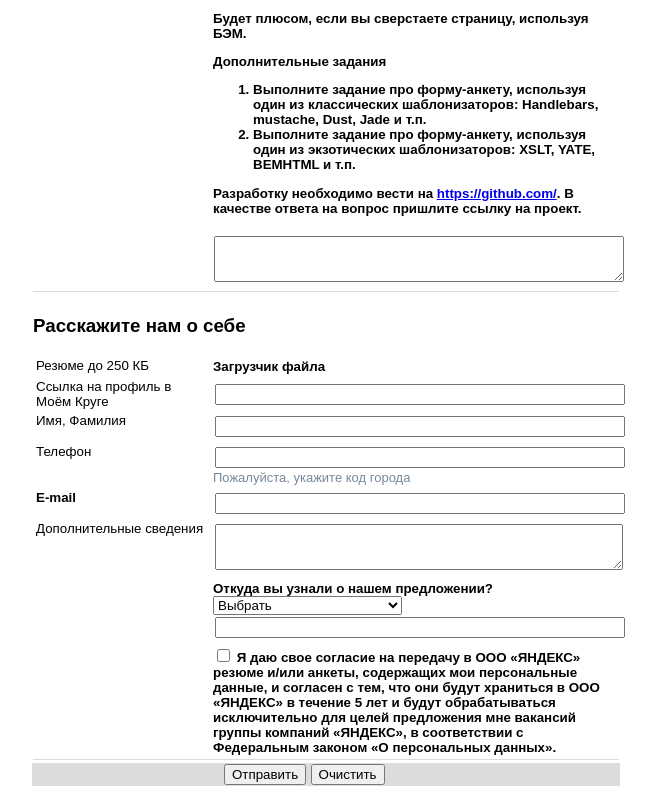
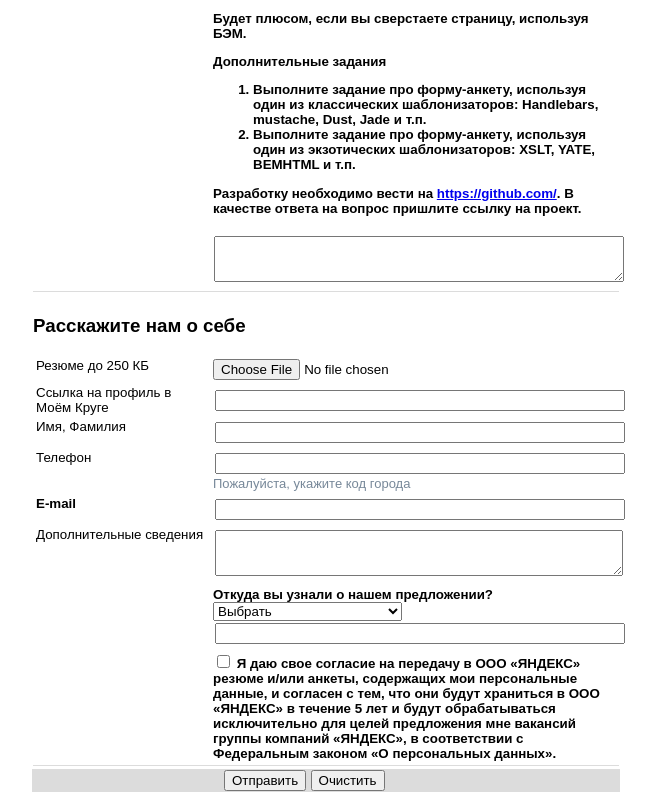
Before and after one commit to Unlocker/shri-2013-15, a plain HTML site: page public_html/index.html in a window 1280 px wide. Shown: the part 2661-3455 px from the top of the page, without its empty margins (226-882 px from the left). Drawn offline with Linux system fonts and the light colour scheme.

Commit message:
Добавлено поле загрузки файла.

```diff
--- a/public_html/index.html
+++ b/public_html/index.html
@@ -478,7 +478,9 @@
                                         <tbody>
                                             <tr>
                                                 <td class="question_self_text">Резюме до 250 КБ</td>
-                                                <td class="question_text">Загрузчик файла</td>
+                                                <td class="question_text">
+                                                    <input name="cv_upload" type="file" />
+                                                </td>
                                             </tr>
                                             <tr>
                                                 <td class="question_self_text">Ссылка на профиль в Моём Круге</td>
```
